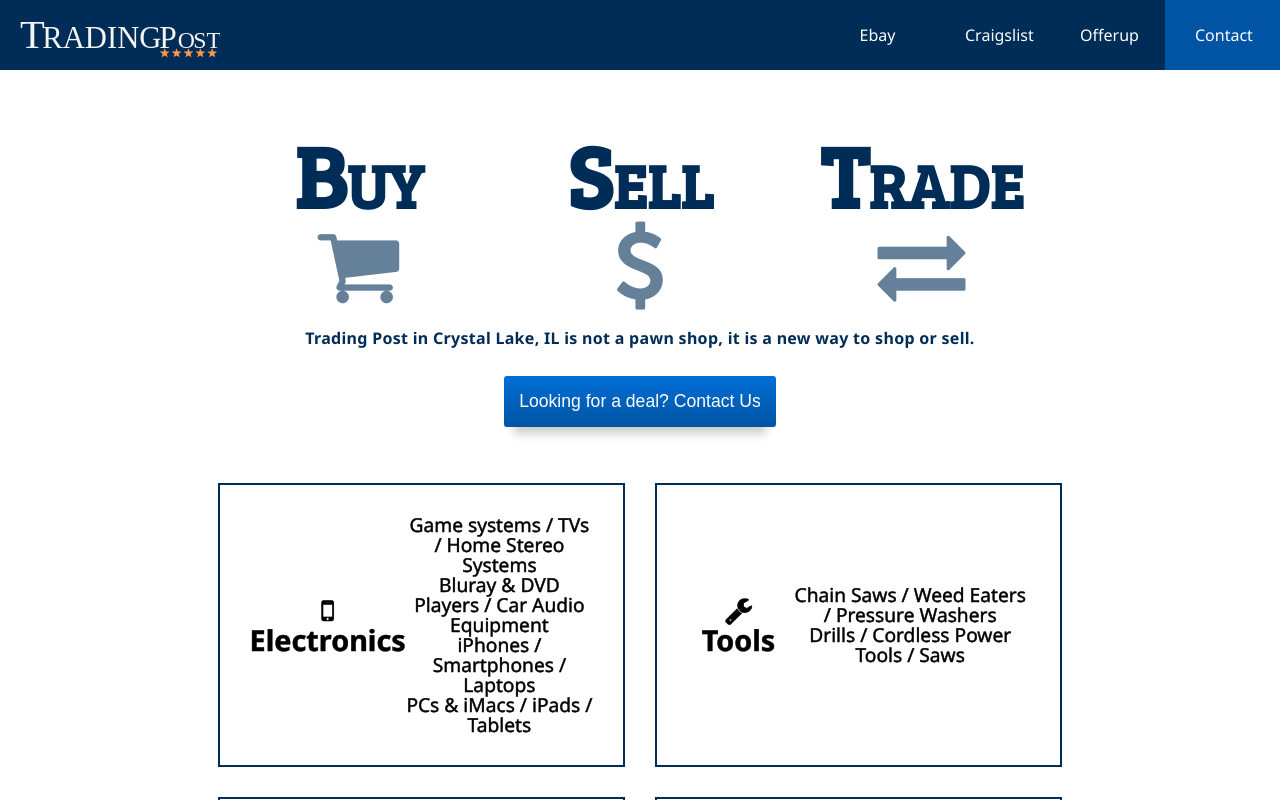
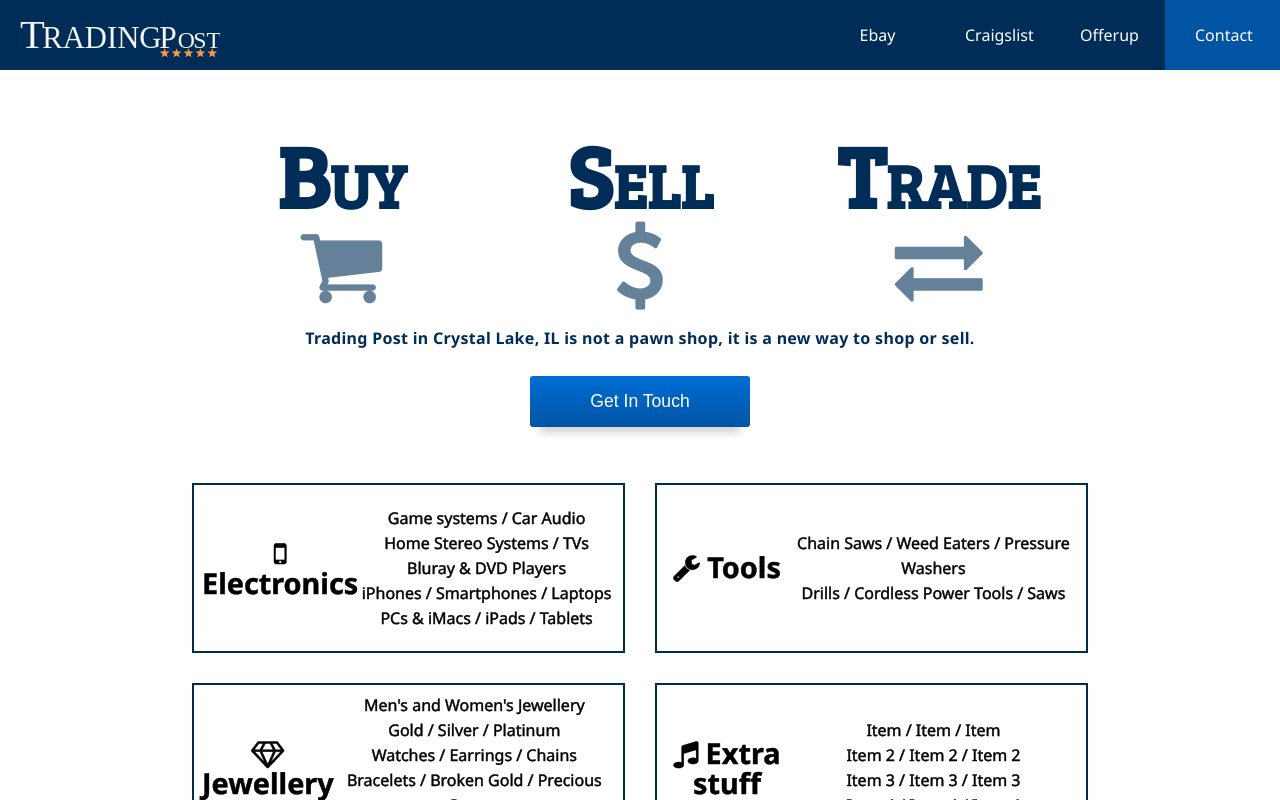
Before and after one commit to SPDUK/tradingpost, a React (Create React App) app: page /#/ in a window 1280 px wide. Shown: the top 800 px of the page. Built offline with nearby package versions, Linux system fonts and the light colour scheme.

Commit message:
changed merch-info to fit properly at every breakpoint, lowered container by a few % to make space

```diff
--- a/src/components/buyselltrade.jsx
+++ b/src/components/buyselltrade.jsx
@@ -4,6 +4,10 @@ import '../styles/buyselltrade.css';
 import '../styles/app.css';
 
 const BuySellTrade = () => {
+
+  function contactButtonClick () {
+    console.log("hey");
+  }
   return (
     <div className="buyselltrade">
       <div className="container">
@@ -24,15 +28,16 @@ const BuySellTrade = () => {
           </div>
           <div className="buyselltrade-about">
             <p className="buyselltrade-about-top">Trading Post in Crystal Lake, IL is not a pawn shop, it is a new way to shop or sell.</p>
-            <button className="buyselltrade-about-button button">Looking for a deal? Contact Us</button>
+            <button onClick={contactButtonClick} className="buyselltrade-about-button button">Get In Touch</button>
           </div>
           </div>
           <div className="buyselltrade-grid-merch">
           <div className="buyselltrade-merch">
             <p className="buyselltrade-merch-icon"><i className="fa fa-mobile" /> Electronics</p>
             <div className="buyselltrade-merch-info">
-              <p>Game systems / TVs / Home Stereo Systems</p>
-              <p>Bluray & DVD Players / Car Audio Equipment</p>
+              <p>Game systems / Car Audio </p>
+              <p>Home Stereo Systems / TVs</p>
+              <p>Bluray & DVD Players </p>
               <p>iPhones / Smartphones / Laptops</p>
               <p>PCs & iMacs / iPads / Tablets</p>
             </div>
--- a/src/styles/app.css
+++ b/src/styles/app.css
@@ -57,10 +57,11 @@ a {
   margin: 0; }
   @media (min-width: 768px) {
     .container {
-      margin-left: 17%;
-      margin-right: 17%; } }
+      margin-left: 15%;
+      margin-right: 15%; } }
 
 .button {
+  text-align: center;
   color: white;
   transition: 0.2s linear;
   background: linear-gradient(#006ED6, #0054A3);
--- a/src/styles/app.scss
+++ b/src/styles/app.scss
@@ -61,16 +61,17 @@ a {
 .container {
 	margin:0;
 	@include breakpoint(sm) {
-	margin-left: 17%;
-	margin-right: 17%;
+	margin-left: 15%;
+	margin-right: 15%;
 	}
 }
 .button {
+	text-align: center;
 	color: $white;
 	transition: 0.2s linear;
 	background: linear-gradient(#006ED6, #0054A3);
 	cursor: pointer;
-	border-radius: 3px;
+	border-radius:3px;
 	border: 0;
 	padding: 15px;
 	@include breakpoint(sm){
--- a/src/styles/buyselltrade.css
+++ b/src/styles/buyselltrade.css
@@ -1,6 +1,5 @@
 .buyselltrade {
-  padding-top: 130px;
-  background-color: white; }
+  padding-top: 130px; }
   .buyselltrade-grid {
     display: grid;
     grid-template-rows: 1.5fr 1fr; }
@@ -8,7 +7,7 @@
       margin-top: 20px;
       display: grid;
       grid-template-rows: 1fr 1fr 1fr 1fr; }
-      @media (min-width: 992px) {
+      @media (min-width: 1200px) {
         .buyselltrade-grid-merch {
           grid-template-columns: 1fr 1fr;
           grid-template-rows: 1fr 1fr;
@@ -50,8 +49,11 @@
     grid-template-columns: 3fr 7fr; }
     @media (min-width: 768px) {
       .buyselltrade-merch {
-        padding: 30px;
+        padding: 20px;
         margin-bottom: 30px; } }
+    @media (min-width: 1200px) {
+      .buyselltrade-merch {
+        padding: 8px; } }
     .buyselltrade-merch-icon {
       font-size: 1.3em;
       font-weight: 800;
@@ -63,16 +65,17 @@
         .buyselltrade-merch-icon {
           font-size: 1.8em; } }
     .buyselltrade-merch-info {
-      font-size: 0.9em;
+      font-size: 0.8em;
       align-self: center;
       line-height: 20px;
       white-space: wrap; }
       @media (min-width: 768px) {
         .buyselltrade-merch-info {
+          font-size: 1em;
+          line-height: 25px; } }
+      @media (min-width: 1200px) {
+        .buyselltrade-merch-info {
           font-size: 1em; } }
-      @media (min-width: 992px) {
-        .buyselltrade-merch-info {
-          font-size: 1.2em; } }
   .buyselltrade-about {
     color: #002D57;
     text-align: center; }
@@ -82,11 +85,13 @@
       padding-bottom: 30px;
       font-size: 1em; }
     .buyselltrade-about-button {
-      box-shadow: 0px 17px 10px -10px rgba(0, 0, 0, 0.2);
+      width: 170px;
+      box-shadow: 0px 15px 10px -10px rgba(0, 0, 0, 0.2);
       font-size: 1em; }
       @media (min-width: 768px) {
         .buyselltrade-about-button {
-          font-size: 1em; } }
+          font-size: 1em;
+          width: 220px; } }
       .buyselltrade-about-button:hover {
         box-shadow: 0px 37px 20px -20px rgba(0, 0, 0, 0.2);
         transform: translate(0px, -10px) scale(1.2); }
--- a/src/styles/buyselltrade.scss
+++ b/src/styles/buyselltrade.scss
@@ -1,7 +1,6 @@
 @import 'variables.scss';
 .buyselltrade {
   padding-top: 130px;
-  background:
   &-grid {
     display: grid;
     grid-template-rows: 1.5fr 1fr;
@@ -9,7 +8,7 @@
       margin-top: 20px;
       display: grid;
       grid-template-rows: 1fr 1fr 1fr 1fr;
-      @include breakpoint(md){
+      @include breakpoint(lg){
         grid-template-columns: 1fr 1fr;
         grid-template-rows: 1fr 1fr;
         grid-column-gap: 30px;
@@ -55,8 +54,11 @@
     text-align: center;
     grid-template-columns: 3fr 7fr;
     @include breakpoint(sm) {
-      padding: 30px;
+      padding: 20px;
       margin-bottom: 30px;
+    }
+    @include breakpoint(lg){
+      padding: 8px;
     }
     &-icon {
       font-size: 1.3em;
@@ -70,15 +72,16 @@
       }
     }
     &-info {
-      font-size: 0.9em;
+      font-size: 0.8em;
       align-self: center;
       line-height: 20px;
       white-space: wrap;
       @include breakpoint(sm) {
         font-size: 1em;
+        line-height: 25px;
       }
-      @include breakpoint(md) {
-        font-size: 1.2em;
+      @include breakpoint(lg) {
+        font-size: 1em;
       }
     }
   }
@@ -92,10 +95,12 @@
       font-size: 1em;
     }
     &-button {
-      box-shadow: 0px 17px 10px -10px rgba(0,0,0,0.2);
+      width: 170px;
+      box-shadow: 0px 15px 10px -10px rgba(0,0,0,0.2);
       font-size: 1em;
       @include breakpoint(sm) {
         font-size: 1em;
+        width: 220px;
       }
       &:hover {
         box-shadow: 0px 37px 20px -20px rgba(0,0,0,0.2);
--- a/src/styles/contactinfo.scss
+++ b/src/styles/contactinfo.scss
@@ -60,7 +60,6 @@
       }
     }
     &-title {
-
       font-size: 2em;
       text-align: center;
       p:nth-of-type(2){
```
